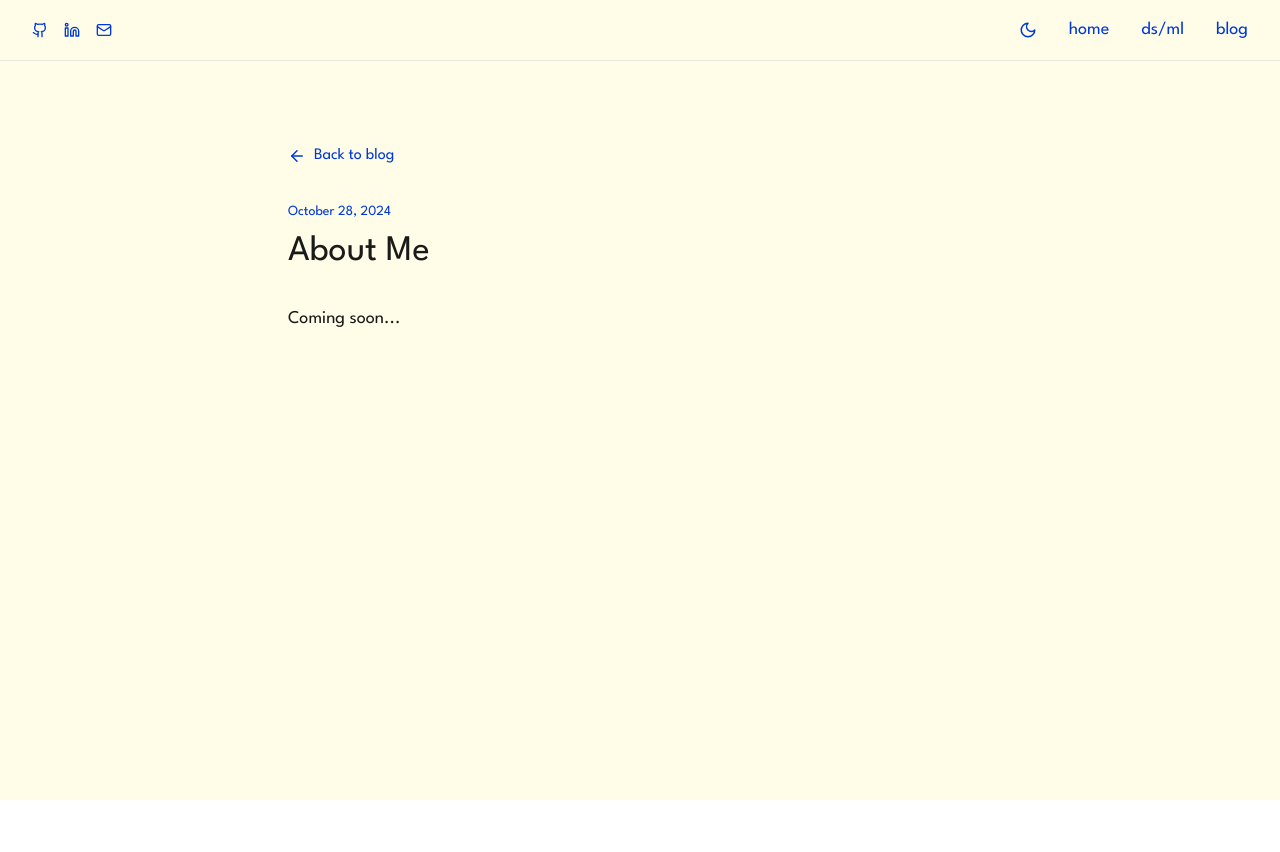
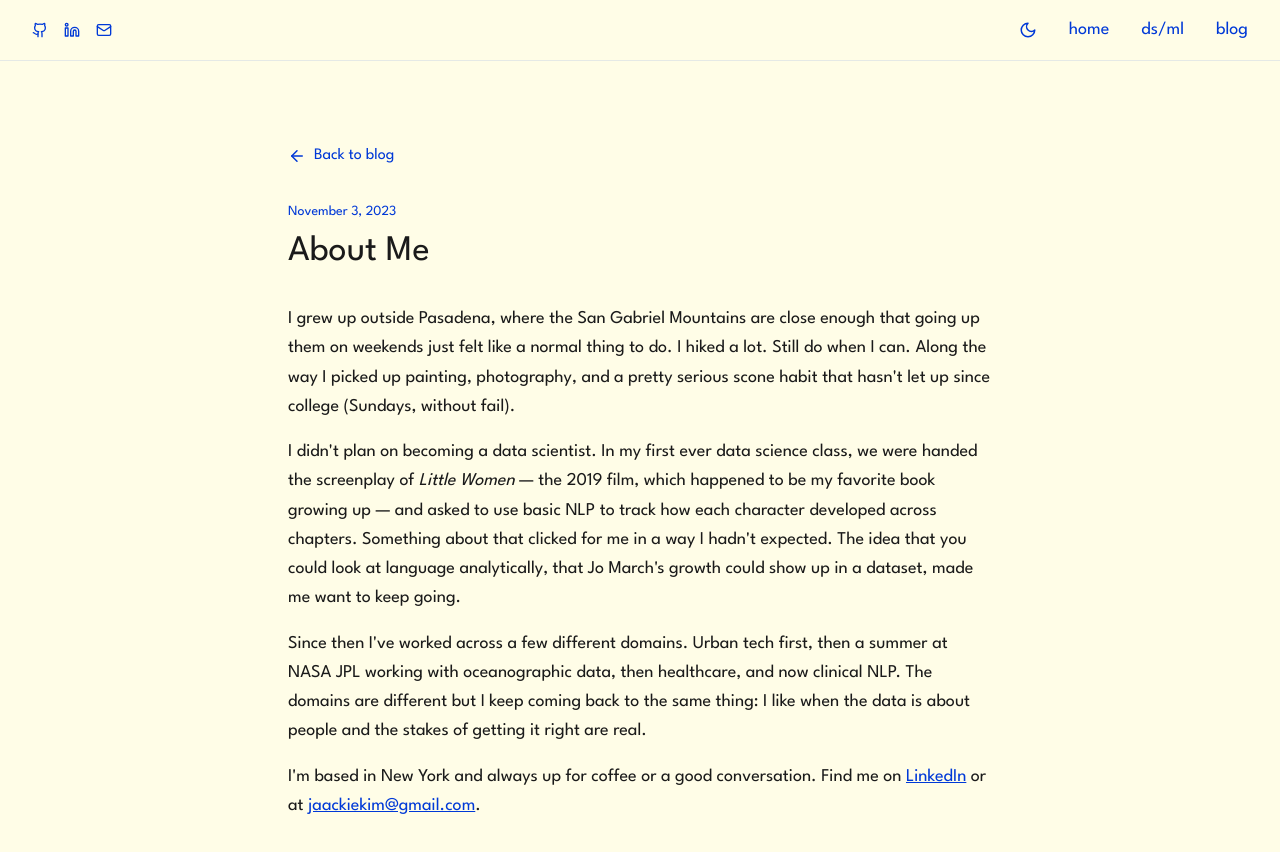
Before and after one commit to jaackiekim/jackiekim.me, a React (Vite) app: page /blog/about-me in a window 1280 px wide. Shown: the top 852 px of the page. Before the commit the page ends 800 px from the top, so only its background shows below. Built offline with nearby package versions, Linux system fonts and the light colour scheme.

Commit message:
add nyc transit blog post

```diff
--- a/src/components/Blog.tsx
+++ b/src/components/Blog.tsx
@@ -23,15 +23,8 @@ const posts: Post[] = [
     categories: ['Academic', 'Career']
   },
   {
-    slug: 'about-me',
-    title: 'About Me',
-    date: 'October 28, 2024',
-    excerpt: 'A brief introduction to who I am and my journey in data science.',
-    categories: ['Personal']
-  },
-  {
     slug: 'nyc-transit-analysis',
-    title: 'Analyzing NYC Transit Patterns',
+    title: 'Does Heat Change How New Yorkers Take the Subway?',
     date: 'October 25, 2024',
     excerpt: 'An in-depth look at New York City\'s public transportation data and what it reveals about urban mobility.',
     categories: ['Academic', 'Career']
@@ -42,6 +35,13 @@ const posts: Post[] = [
     date: 'October 20, 2024',
     excerpt: 'Exploring how machine learning can help us better understand and plan our cities.',
     categories: ['Academic', 'Career']
+  },
+  {
+    slug: 'about-me',
+    title: 'About Me',
+    date: 'November 3, 2023',
+    excerpt: 'I grew up outside Pasadena chasing mountains and making scones. Here is how I ended up here.',
+    categories: ['Personal']
   }
 ];
 
--- a/src/components/BlogPost.tsx
+++ b/src/components/BlogPost.tsx
@@ -111,13 +111,53 @@ const posts: Record<string, { title: string; date: string; content: string; useM
   },
   'about-me': {
     title: 'About Me',
-    date: 'October 28, 2024',
-    content: 'Coming soon...'
+    date: 'November 3, 2023',
+    useMarkdown: true,
+    content: `
+I grew up outside Pasadena, where the San Gabriel Mountains are close enough that going up them on weekends just felt like a normal thing to do. I hiked a lot. Still do when I can. Along the way I picked up painting, photography, and a pretty serious scone habit that hasn't let up since college (Sundays, without fail).
+
+I didn't plan on becoming a data scientist. In my first ever data science class, we were handed the screenplay of *Little Women* — the 2019 film, which happened to be my favorite book growing up — and asked to use basic NLP to track how each character developed across chapters. Something about that clicked for me in a way I hadn't expected. The idea that you could look at language analytically, that Jo March's growth could show up in a dataset, made me want to keep going.
+
+Since then I've worked across a few different domains. Urban tech first, then a summer at NASA JPL working with oceanographic data, then healthcare, and now clinical NLP. The domains are different but I keep coming back to the same thing: I like when the data is about people and the stakes of getting it right are real.
+
+I'm based in New York and always up for coffee or a good conversation. Find me on [LinkedIn](https://linkedin.com/in/jaackiekim) or at [jaackiekim@gmail.com](mailto:jaackiekim@gmail.com).
+`
   },
   'nyc-transit-analysis': {
-    title: 'Analyzing NYC Transit Patterns',
+    title: 'Does Heat Change How New Yorkers Take the Subway?',
     date: 'October 25, 2024',
-    content: 'Coming soon...'
+    useMarkdown: true,
+    content: `
+My collaborator Rowan and I started this project on an unseasonably warm November day, which felt fitting. The question was simple enough: do New Yorkers take the subway differently during heat waves? And does it matter who you are or where you live?
+
+We used the MTA's origin-destination ridership data from August 2022 and September 2023, matched against NOAA heat wave dates (three or more consecutive days above 90°F), and layered in neighborhood-level income data from the American Community Survey and Heat Vulnerability Index (HVI) scores from the NYC Department of Health. HVI is a 1-5 score that captures how likely residents in a given neighborhood are to die during extreme heat, based on factors like green space, access to home AC, surface temperature, and income.
+
+**What we found**
+
+Overall ridership drops about 15% on heat wave days, but the effect is stronger in August than in early September. That gap probably has more to do with seasonal patterns than temperature itself: August has more discretionary travel, summer schedules, and people moving around differently in general. When temperatures spiked in early September, the ridership impact was much smaller.
+
+One thing that surprised us: destination patterns barely changed at all. The top origin and destination stations during a heat wave on August 8, 2022 were almost identical to a normal day. Times Square, Fulton Street, Grand Central. People still had to get to work. The subway as escape route during a heat wave turns out to be largely a myth, at least in our data. Ridership to beach stations near Coney Island and the Rockaways was actually slightly *higher* on non-heat wave days, likely because those non-heat wave dates in September happened to fall on Thursdays and Fridays, and people were making pre-weekend beach trips.
+
+**Where it gets more interesting**
+
+The neighborhood-level analysis is where the structural stuff shows up. We split stations into four categories: high income/high HVI, high income/low HVI, low income/high HVI, and low income/low HVI. The correlation between income and HVI is strongly negative (-0.69), which makes sense once you look at what goes into the score: wealthy neighborhoods tend to have more trees, better AC access, lower surface temperatures.
+
+Low-income, high-HVI neighborhoods showed almost no change in ridership between heat wave and non-heat wave days. High-income neighborhoods showed a small but consistent increase in ridership as temperatures rose. The interpretation we landed on: people with discretionary travel options respond to heat by taking the subway more (maybe to air-conditioned offices). People without those options just keep their normal patterns.
+
+We also went looking for wealthy neighborhoods with high heat vulnerability and basically couldn't find any. Not a single neighborhood in the top 20% of earners had the maximum HVI score. When we loosened the threshold to the top 40%, we got a handful of suburban Queens neighborhoods nearly an hour's walk from the nearest subway station, which is its own kind of finding.
+
+**What this doesn't answer**
+
+The dataset has real limits. Not all heat wave dates were available in the MTA data. The O/D data estimates destinations statistically rather than tracking individual rides end-to-end. We had to sample from datasets with hundreds of millions of rows, which means our analysis is representative but not exhaustive. And our heat wave definition is strict: at least three consecutive days above 90°F, per NOAA. Broadening that threshold would probably surface more signal.
+
+The linear regression R-squared scores were weak across the board, which tells you that temperature alone is a poor predictor of ridership regardless of neighborhood type. That's actually a useful finding: the story isn't really about temperature. It's about the other things temperature correlates with.
+
+**The bigger point**
+
+The subway gets described as a great equalizer, the one place in New York where everyone shares the same experience. This research complicates that framing a little. The reasons people take it, and whether heat changes those reasons, are shaped by income and geography in ways that aren't random. As the city plans for more extreme heat, understanding where transit reliance is highest and where cooling infrastructure is thinnest matters for where to direct resources.
+
+Also, air-conditioned subway platforms would help.
+`
   },
   'machine-learning-cities': {
     title: 'Machine Learning for Urban Planning',
```
